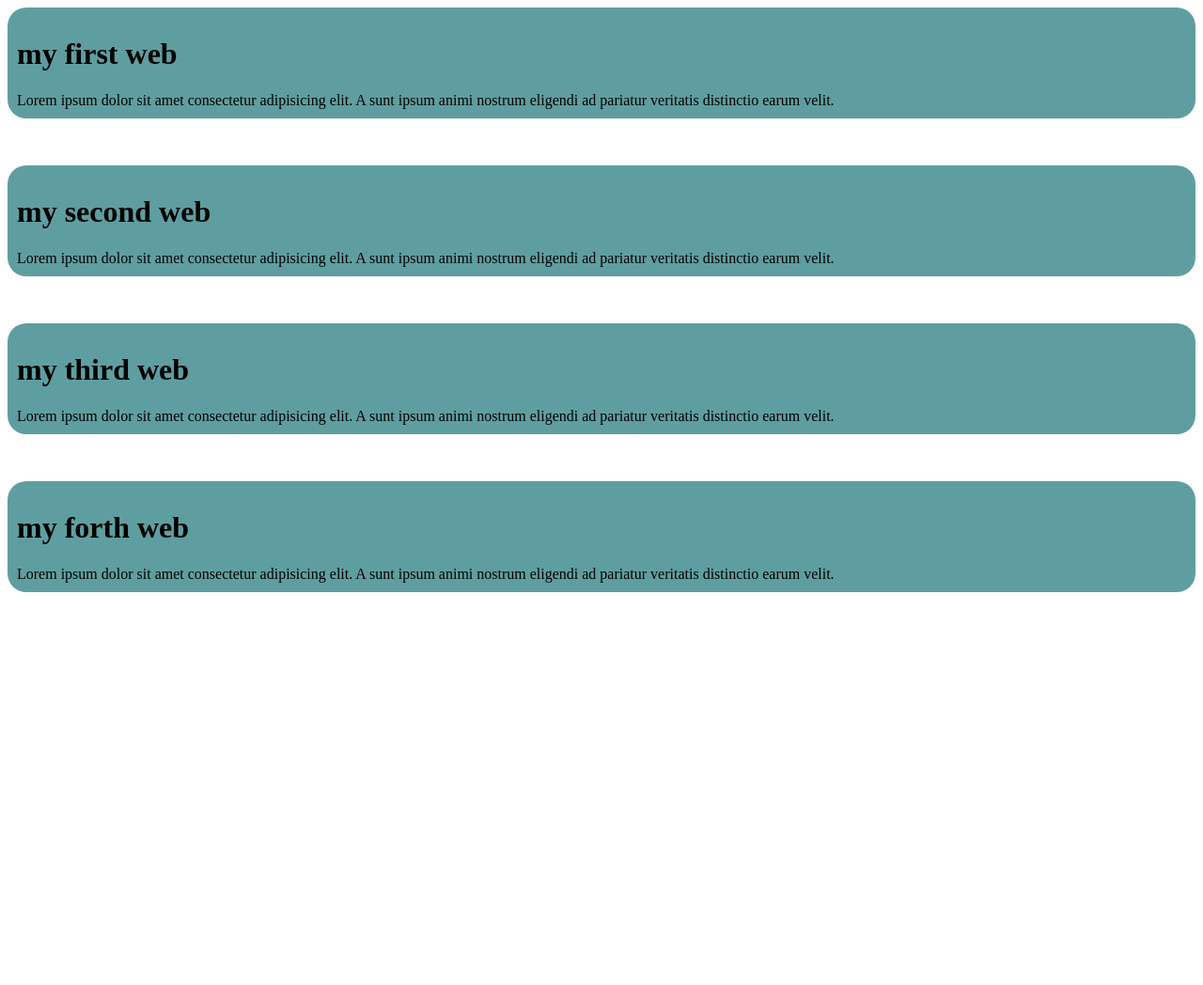
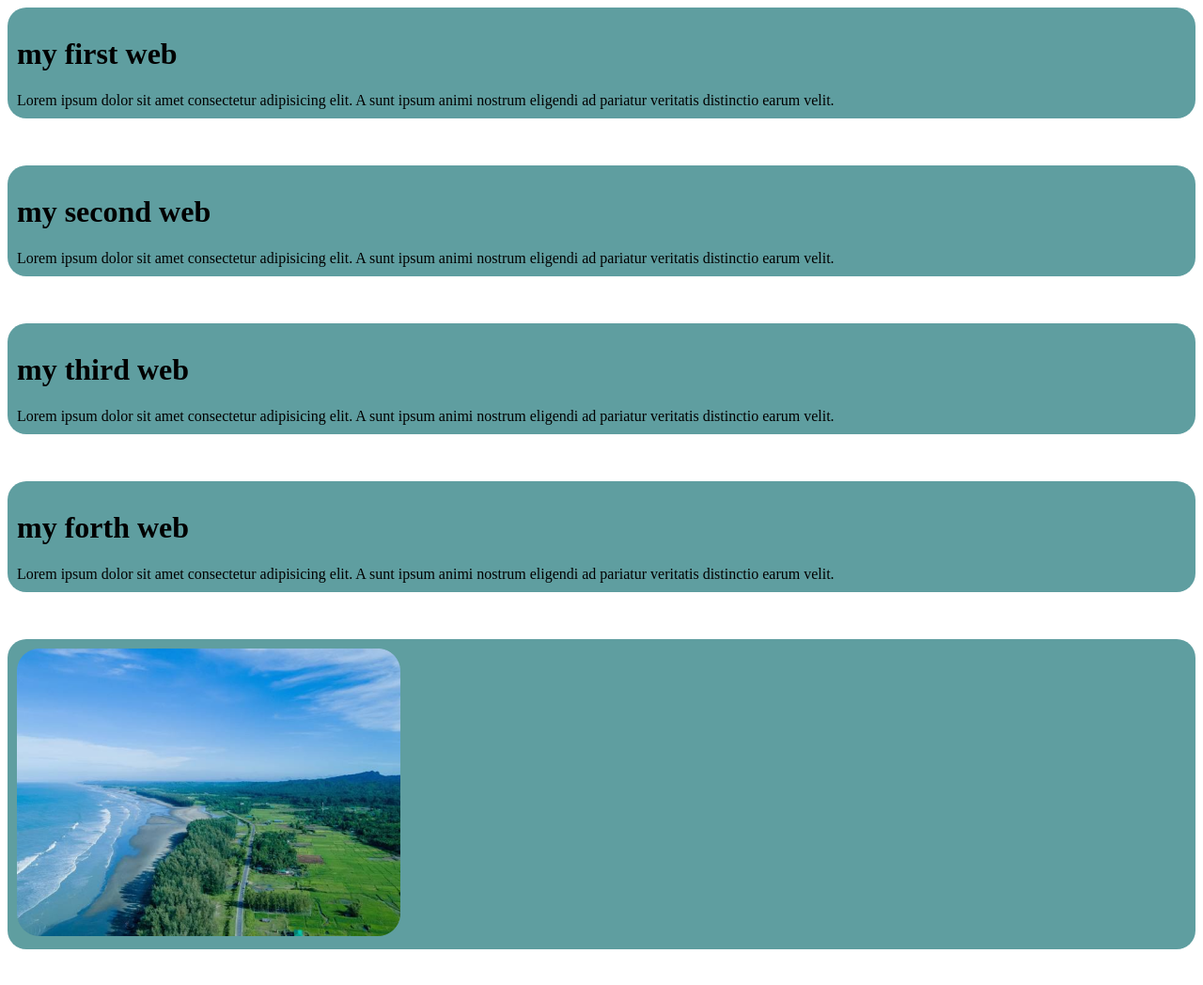
Before and after one commit to dinislam1990/my-simple-web, a plain HTML site: page index.html in a window 1280 px wide. Shown: the whole page at 94% size. Before the commit the page ends 800 px from the top, so only its background shows below. Drawn offline with Linux system fonts and the light colour scheme.

Commit message:
added a image

```diff
--- a/index.html
+++ b/index.html
@@ -23,5 +23,8 @@
         <h1>my forth web</h1>
         Lorem ipsum dolor sit amet consectetur adipisicing elit. A sunt ipsum animi nostrum eligendi ad pariatur veritatis distinctio earum velit.
     </div>
+    <div>
+        <img src="./image/coxs-bazar.png" alt="image not found">
+    </div>
 </body>
 </html>
```
Also changed, not shown: image/coxs-bazar.png (added).
